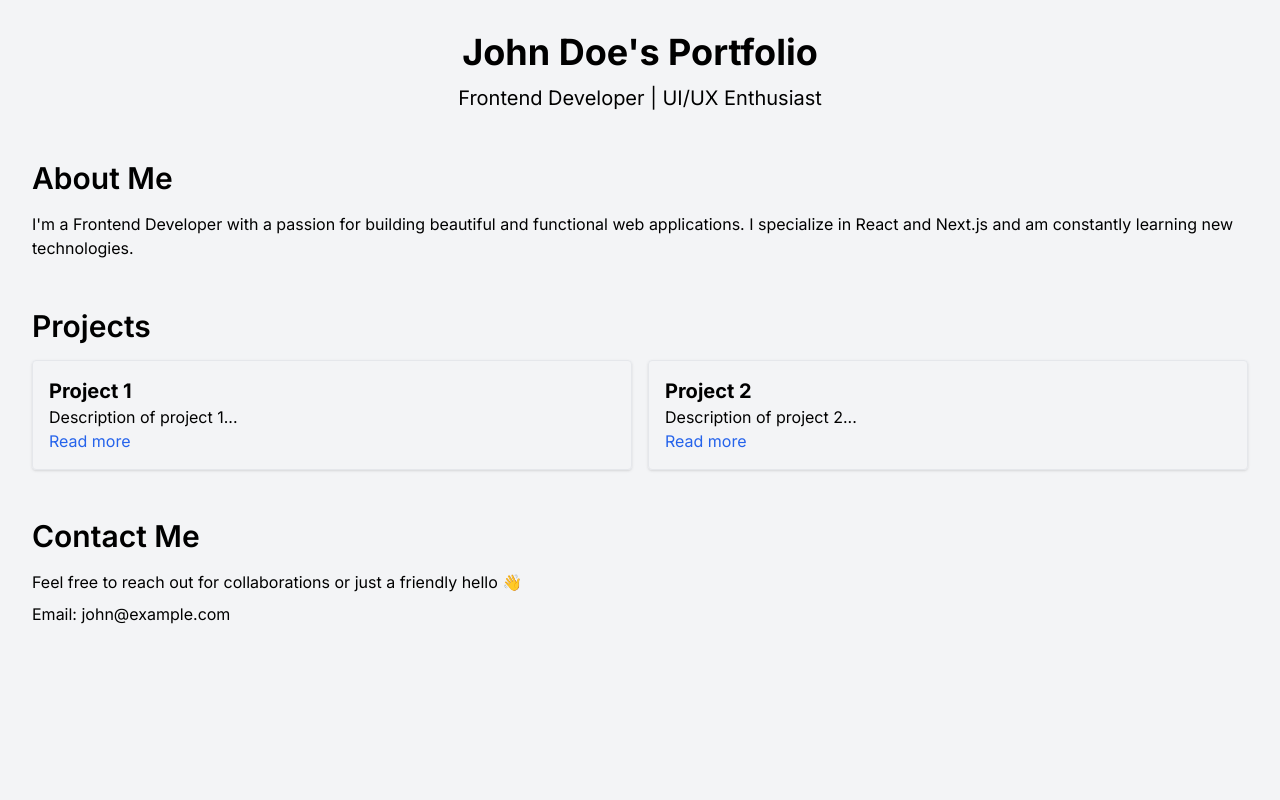
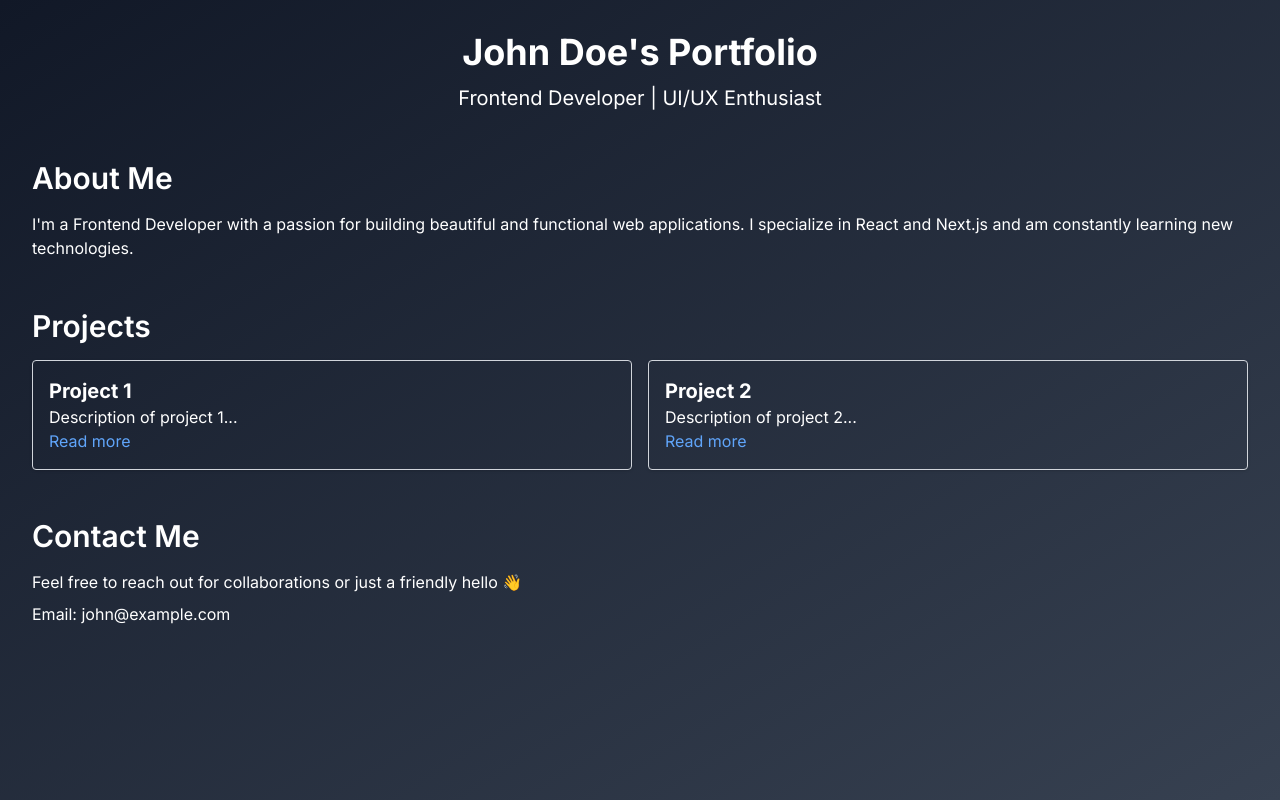
Before and after one commit to nityaranjan22/nextjs-portfolio, a Next.js app: page / in a window 1280 px wide. Built offline with nearby package versions, Linux system fonts and the light colour scheme.

Commit message:
Update page.tsx

```diff
--- a/app/page.tsx
+++ b/app/page.tsx
@@ -4,7 +4,7 @@ import Link from 'next/link';
 export default function Portfolio() {
   return (
     <div>
-      <main className="min-h-screen bg-gray-100 p-8">
+      <main className="min-h-screen bg-gradient-to-br from-gray-900 to-gray-700 text-white p-8">
         {/* Hero Section */}
         <section className="text-center">
           <h1 className="text-4xl font-bold">John Doe&apos;s Portfolio</h1>
@@ -24,15 +24,15 @@ export default function Portfolio() {
           <h2 className="text-3xl font-semibold">Projects</h2>
           <div className="mt-4 grid grid-cols-1 gap-4 md:grid-cols-2">
             {/* Project Cards */}
-            <div className="rounded border p-4 shadow">
+            <div className="rounded border border-gray-300 p-4 shadow">
               <h3 className="text-xl font-bold">Project 1</h3>
               <p>Description of project 1...</p>
-              <Link href="/projects/project1"><a className="text-blue-600 hover:underline">Read more</a></Link>
+              <Link href="/projects/project1"><a className="text-blue-400 hover:underline">Read more</a></Link>
             </div>
-            <div className="rounded border p-4 shadow">
+            <div className="rounded border border-gray-300 p-4 shadow">
               <h3 className="text-xl font-bold">Project 2</h3>
               <p>Description of project 2...</p>
-              <Link href="/projects/project2"><a className="text-blue-600 hover:underline">Read more</a></Link>
+              <Link href="/projects/project2"><a className="text-blue-400 hover:underline">Read more</a></Link>
             </div>
             {/* Add more projects as needed */}
           </div>
```
